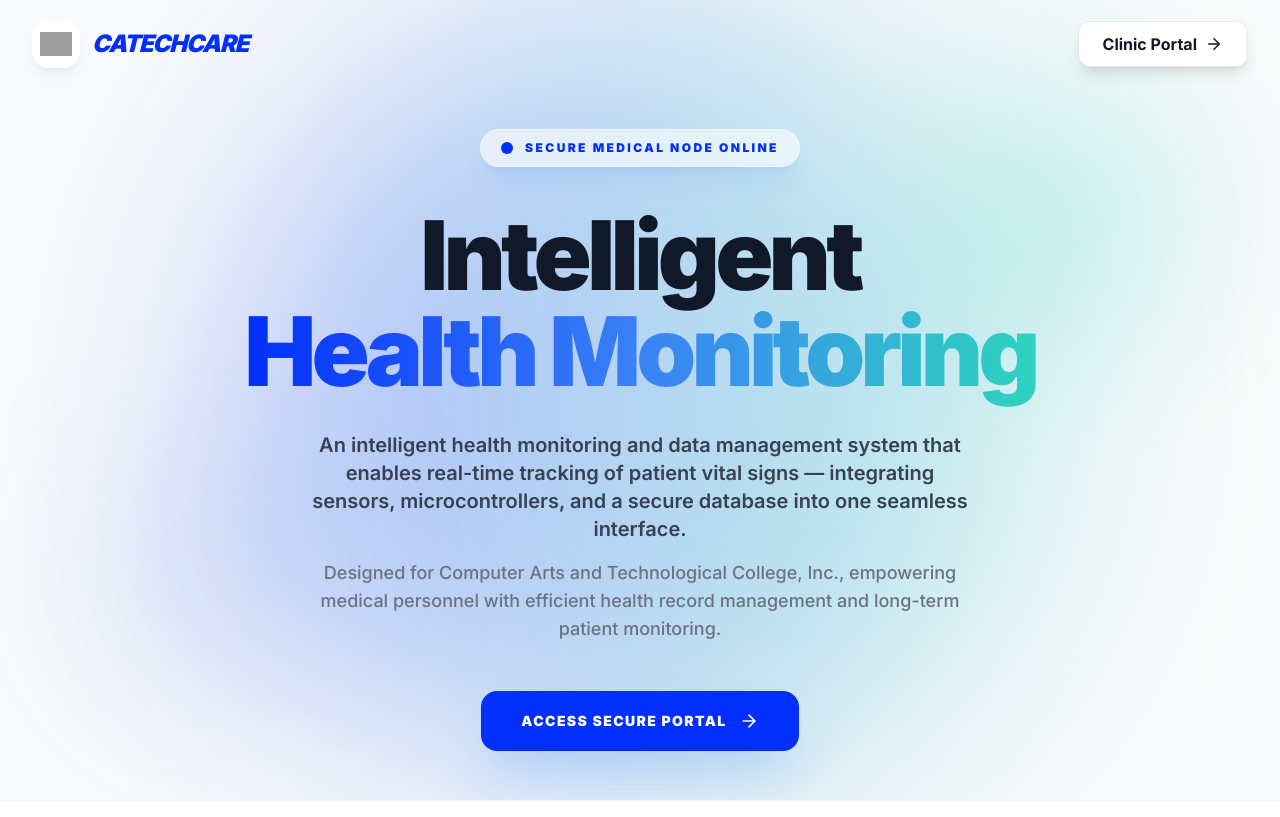
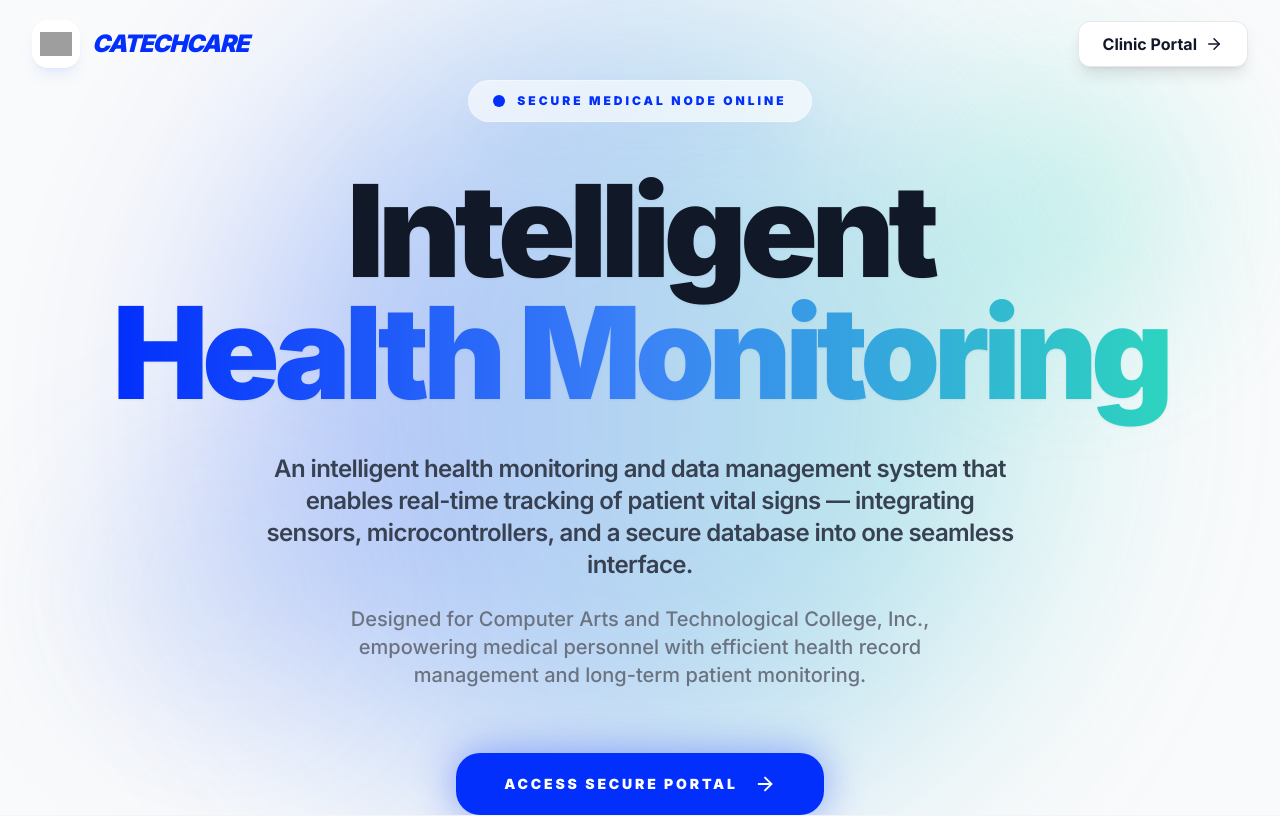
Before and after one commit to tetsuya-awayfk/catechcare, a React (Vite) app: page / in a window 1280 px wide. Shown: the top 817 px of the page. Built offline with nearby package versions, Linux system fonts and the light colour scheme; grey boxes are pictures that could not be loaded.

Commit message:
Fix timezone, remove scratch scripts, and enhance landing page aesthetics

```diff
--- a/pages/Landing.tsx
+++ b/pages/Landing.tsx
@@ -142,40 +142,39 @@ const Landing: React.FC = () => {
         <div className="absolute bottom-20 left-20 w-72 h-72 bg-blue-600/20 blur-[80px] rounded-full pointer-events-none animate-pulse" style={{ animationDelay: '1s' }} />
 
         <div className="max-w-7xl mx-auto px-4 sm:px-6 lg:px-8 relative z-10 text-center flex flex-col items-center">
-          <div className="inline-flex items-center gap-3 px-5 py-2.5 rounded-full bg-white/60 dark:bg-zinc-900/60 backdrop-blur-md border border-white/40 dark:border-zinc-700/50 mb-10 shadow-xl shadow-blue-500/10 animate-in fade-in slide-in-from-bottom-8 duration-700">
+          <div className="inline-flex items-center gap-3 px-6 py-3 rounded-full bg-white/60 dark:bg-zinc-900/60 backdrop-blur-md border border-white/40 dark:border-zinc-700/50 mb-12 shadow-2xl shadow-blue-500/10 animate-in fade-in slide-in-from-bottom-8 duration-700">
             <span className="relative flex h-3 w-3">
               <span className="animate-ping absolute inline-flex h-full w-full rounded-full bg-[#022FFC] dark:bg-teal-400 opacity-75"></span>
               <span className="relative inline-flex rounded-full h-3 w-3 bg-[#022FFC] dark:bg-teal-400"></span>
             </span>
-            <span className="text-xs font-black uppercase tracking-[0.2em] text-[#022FFC] dark:text-teal-400">Secure Medical Node Online</span>
+            <span className="text-xs font-black uppercase tracking-[0.25em] text-[#022FFC] dark:text-teal-400">Secure Medical Node Online</span>
           </div>
 
-          <h1 className="text-6xl md:text-8xl lg:text-[6rem] font-black tracking-tighter mb-8 leading-[1.1] animate-in fade-in zoom-in-95 duration-1000 delay-100">
+          <h1 className="text-6xl md:text-[7rem] lg:text-[8rem] font-black tracking-tighter mb-10 leading-[0.95] animate-in fade-in zoom-in-95 duration-1000 delay-100 drop-shadow-sm">
             Intelligent <br className="hidden md:block" />
             <span className="text-transparent bg-clip-text bg-gradient-to-r from-[#022FFC] via-blue-500 to-teal-400">
               Health Monitoring
             </span>
           </h1>
 
-          <div className="max-w-2xl mx-auto mb-12 animate-in fade-in slide-in-from-bottom-8 duration-1000 delay-200">
-            <p className="text-lg md:text-xl text-gray-700 dark:text-gray-300 font-semibold leading-relaxed mb-4">
+          <div className="max-w-3xl mx-auto mb-16 animate-in fade-in slide-in-from-bottom-8 duration-1000 delay-200">
+            <p className="text-xl md:text-2xl text-gray-700 dark:text-gray-300 font-semibold leading-relaxed mb-6 tracking-tight">
               An intelligent health monitoring and data management system that enables real-time tracking of patient vital signs — integrating sensors, microcontrollers, and a secure database into one seamless interface.
             </p>
-            <p className="text-base md:text-lg text-gray-500 dark:text-gray-500 font-medium leading-relaxed">
+            <p className="text-lg md:text-xl text-gray-500 dark:text-gray-400 font-medium leading-relaxed max-w-2xl mx-auto">
               Designed for Computer Arts and Technological College, Inc., empowering medical personnel with efficient health record management and long-term patient monitoring.
             </p>
           </div>
 
-          <div className="flex flex-col sm:flex-row items-center justify-center gap-5 animate-in fade-in slide-in-from-bottom-10 duration-1000 delay-300 w-full px-4 sm:px-0">
+          <div className="flex flex-col sm:flex-row items-center justify-center gap-6 animate-in fade-in slide-in-from-bottom-10 duration-1000 delay-300 w-full px-4 sm:px-0">
             <button
               onClick={handleNavigate}
-              className="w-full sm:w-auto px-10 py-5 bg-[#022FFC] text-white font-black rounded-2xl hover:bg-blue-700 active:scale-95 transition-all flex items-center justify-center gap-3 shadow-2xl shadow-blue-500/30 text-sm uppercase tracking-widest group"
+              className="w-full sm:w-auto px-12 py-5 bg-[#022FFC] text-white font-black rounded-3xl hover:bg-blue-700 active:scale-95 transition-all flex items-center justify-center gap-4 shadow-[0_0_40px_rgba(2,47,252,0.4)] hover:shadow-[0_0_60px_rgba(2,47,252,0.6)] text-sm uppercase tracking-[0.2em] group"
             >
-              Access Secure Portal <ArrowRight size={20} className="group-hover:translate-x-1.5 transition-transform" />
+              Access Secure Portal <ArrowRight size={22} className="group-hover:translate-x-2 transition-transform" />
             </button>
           </div>
         </div>
-
       </div>
 
       {/* Features Section */}
```
Also changed, not shown: 1 other file (tests, documents, lock files or other folders).
